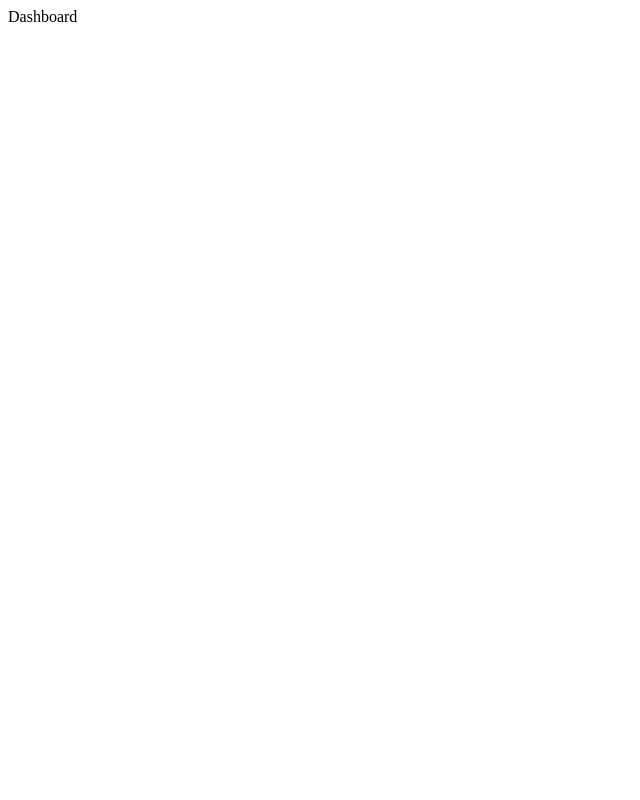
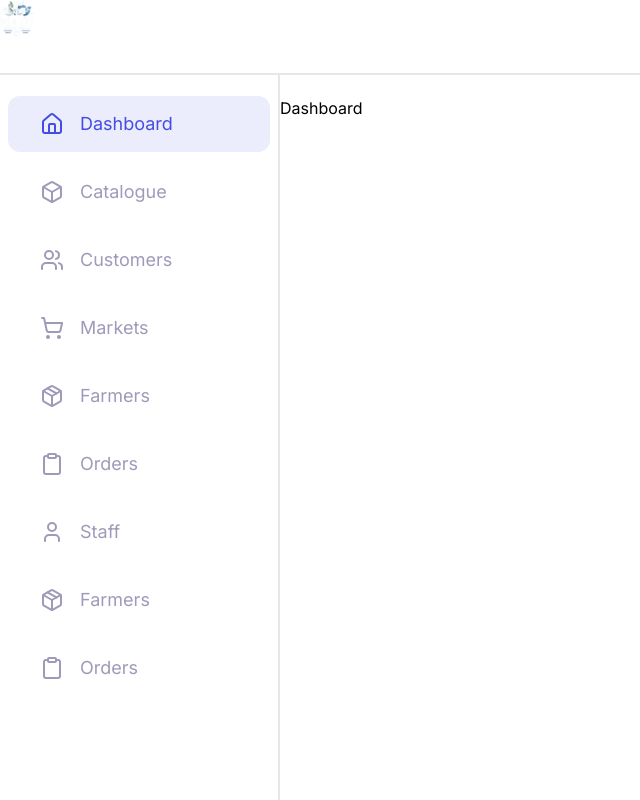
Before and after one commit to maizer12/big-shop, a Next.js app: page /admin in a window 1280 px wide. Shown: the whole page, without its empty margins (0-640 px from the left). Built offline with nearby package versions, Linux system fonts and the light colour scheme.

Commit message:
add first crm components

```diff
--- a/package.json
+++ b/package.json
@@ -9,6 +9,8 @@
     "lint": "next lint"
   },
   "dependencies": {
+    "classnames": "^2.5.1",
+    "lucide-react": "^0.390.0",
     "next": "14.2.3",
     "react": "^18",
     "react-dom": "^18",
--- a/src/app/admin/layout.tsx
+++ b/src/app/admin/layout.tsx
@@ -1,3 +1,9 @@
+import LayoutAdmin from '@/layout/admin/LayoutAdmin';
+import '../../assets/styles/globals.scss';
+import { Inter } from 'next/font/google';
+
+const inter = Inter({ subsets: ['latin'] });
+
 export const metadata = {
 	title: 'Admin Shop',
 	description: 'Generated by Next.js',
@@ -6,7 +12,9 @@ export const metadata = {
 export default function RootLayout({ children }: { children: React.ReactNode }) {
 	return (
 		<html lang='en'>
-			<body>{children}</body>
+			<body className={inter.className}>
+				<LayoutAdmin>{children}</LayoutAdmin>
+			</body>
 		</html>
 	);
 }
--- /dev/null
+++ b/src/layout/admin/Header.tsx
@@ -0,0 +1,10 @@
+import Image from 'next/image';
+import React from 'react';
+
+export default function Header() {
+	return (
+		<header className='header bg-green-500 min-h-[75px] fixed w-full z-10 bg-light-1000 border-light-400 border-b-2'>
+			<Image width={34} height={34} src='/logo.png' alt='logo' />
+		</header>
+	);
+}
--- /dev/null
+++ b/src/layout/admin/LayoutAdmin.tsx
@@ -0,0 +1,15 @@
+import React, { ReactNode } from 'react';
+import Sidebar from './Sidebar';
+import Header from './Header';
+
+export default function LayoutAdmin({ children }: { children: ReactNode }) {
+	return (
+		<>
+			<Header />
+			<div className='flex h-screen'>
+				<Sidebar />
+				<main className='pt-24'>{children}</main>
+			</div>
+		</>
+	);
+}
--- /dev/null
+++ b/src/layout/admin/Navbar.tsx
@@ -0,0 +1,19 @@
+import React from 'react';
+import Link from 'next/link';
+import { navbarLinks } from './navbar.constants';
+import cn from 'classnames';
+
+export default function Navbar() {
+	const linkClass = (active: boolean) => cn('flex gap-4 text-lg pl-8 text-violet-400 py-3.5 items-center rounded-[12px]', { '!text-blue-900 bg-blue-400': active });
+
+	return (
+		<nav className='flex flex-col gap-3 px-2'>
+			{navbarLinks.map((e, i) => (
+				<Link key={e.text} href={e.href} className={linkClass(i === 0)}>
+					<e.icon />
+					{e.text}
+				</Link>
+			))}
+		</nav>
+	);
+}
--- /dev/null
+++ b/src/layout/admin/Sidebar.tsx
@@ -0,0 +1,10 @@
+import React from 'react';
+import Navbar from './Navbar';
+
+export default function Sidebar() {
+	return (
+		<aside className='border-light-400 border-r-2 w-full max-w-[280px] pt-24'>
+			<Navbar />
+		</aside>
+	);
+}
--- /dev/null
+++ b/src/layout/admin/navbar.constants.ts
@@ -0,0 +1,13 @@
+import { Home, Box, Users, ShoppingCart, Package, Clipboard, User, ShoppingBag } from 'lucide-react';
+
+export const navbarLinks = [
+	{ href: '#', text: 'Dashboard', icon: Home },
+	{ href: '#', text: 'Catalogue', icon: Box },
+	{ href: '#', text: 'Customers', icon: Users },
+	{ href: '#', text: 'Markets', icon: ShoppingCart },
+	{ href: '#', text: 'Farmers', icon: Package },
+	{ href: '#', text: 'Orders', icon: Clipboard },
+	{ href: '#', text: 'Staff', icon: User },
+	{ href: '#', text: 'Farmers', icon: Package },
+	{ href: '#', text: 'Orders', icon: Clipboard },
+];
--- a/tailwind.config.ts
+++ b/tailwind.config.ts
@@ -1,17 +1,34 @@
-import type { Config } from "tailwindcss";
+import type { Config } from 'tailwindcss';
 
 const config: Config = {
-  content: [
-    "./src/pages/**/*.{js,ts,jsx,tsx,mdx}",
-    "./src/components/**/*.{js,ts,jsx,tsx,mdx}",
-    "./src/app/**/*.{js,ts,jsx,tsx,mdx}",
-  ],
+	content: ['./src/pages/**/*.{js,ts,jsx,tsx,mdx}', './src/components/**/*.{js,ts,jsx,tsx,mdx}', './src/app/**/*.{js,ts,jsx,tsx,mdx}', './src/layout/**/*.{js,ts,jsx,tsx,mdx}'],
 	theme: {
+		colors: {
+			light: {
+				50: '#F8F9FB', // Фон боковой панели
+				200: '#EDEEF2', // Светло-серый (фоновые элементы)
+				300: '#ECEDF0', // Светло-серый (другие фоновые элементы)
+				400: '#E5E7EB', // Светло-серый для разделительных линий
+				1000: '#FFFFFF', // Цвет фона (белый)
+			},
+			violet: {
+				400: '#A199BA',
+			},
+			blue: {
+				400: '#ECEDFC', // Светло-голубой для активных элементов
+				900: '#434CE6', // Голубой для графиков и выделений
+			},
+			red: {
+				900: '#EF4444', // Красный для уведомлений
+			},
+			dark: {
+				900: '#000000', // Цвет текста (черный)
+			},
+		},
 		extend: {
 			backgroundImage: {
-        "gradient-radial": "radial-gradient(var(--tw-gradient-stops))",
-        "gradient-conic":
-          "conic-gradient(from 180deg at 50% 50%, var(--tw-gradient-stops))",
+				'gradient-radial': 'radial-gradient(var(--tw-gradient-stops))',
+				'gradient-conic': 'conic-gradient(from 180deg at 50% 50%, var(--tw-gradient-stops))',
 			},
 		},
 	},
```
Also changed, not shown: public/logo.png (added), 1 other file (tests, documents, lock files or other folders). Lines whose indentation alone changed are shown as unchanged.
